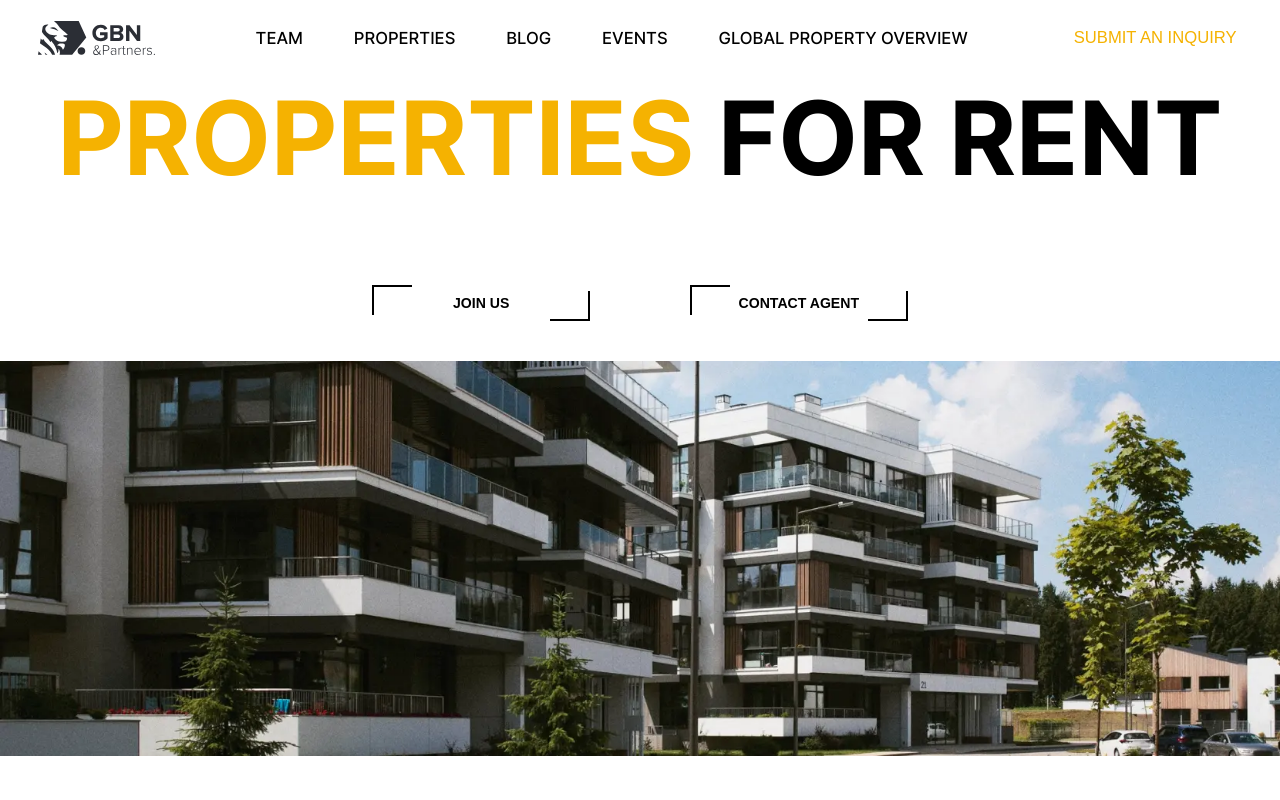
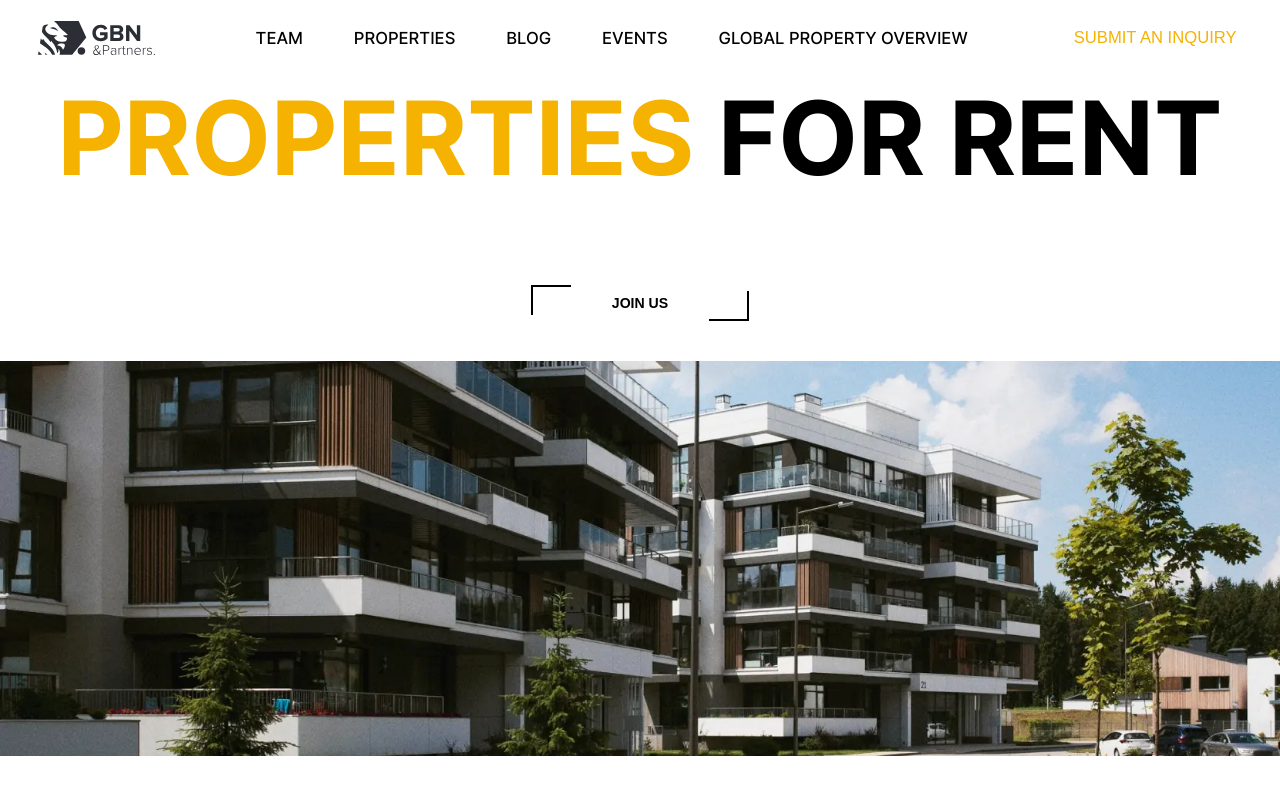
Before and after one commit to Ronddaa/realEstate, a React (Vite) app: page /sale in a window 1280 px wide. Shown: the top 800 px of the page. Built offline with nearby package versions, Linux system fonts and the light colour scheme.

Commit message:
Update Rent.jsx

```diff
--- a/src/components/Rent.jsx
+++ b/src/components/Rent.jsx
@@ -1,6 +1,5 @@
 import './Rent.css';
 import Header from './Header';
-import Reviews from './Reviews';
 import Footer from './Footer';
 import heroIMG from '../assets/heroIMG.webp'
 import { useState, useEffect } from 'react';
@@ -31,7 +30,6 @@ export default function Agents() {
         >
           Join us
         </button>
-        <button className="mainContactBtn">Contact agent</button>
       </div>
       {/* Кнопки */}
       {/* Изображение */}
@@ -99,7 +97,6 @@ export default function Agents() {
         ))}
       </div>
       {/* Карточки */}
-<Reviews />
       <Footer />
       <ModalJoinUs
         isOpen={modalPrizeIsOpen}
```
